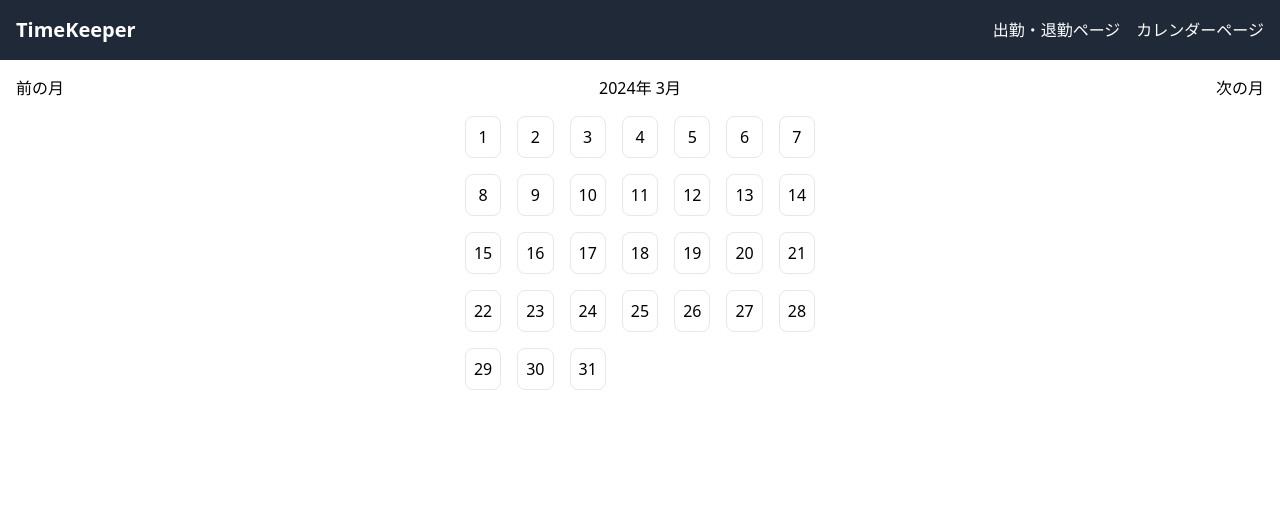
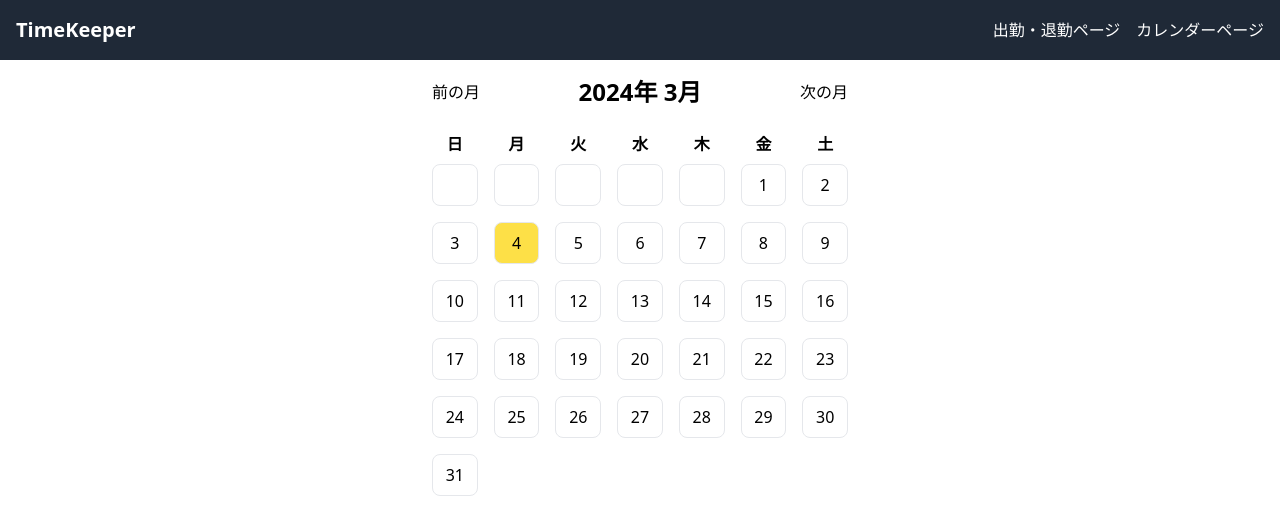
Before and after one commit to oimosensei/TimeKeeper-frontend, a React (Create React App) app: page /calendar in a window 1280 px wide. Shown: the top 530 px of the page. Built offline with nearby package versions, Linux system fonts and the light colour scheme.

Commit message:
feat: カレンダーに曜日の表記を追加し、今日の日付に色がつくように

```diff
--- a/src/components/CalendarPage.tsx
+++ b/src/components/CalendarPage.tsx
@@ -23,6 +23,15 @@ export const CalendarPage = () => {
     setCurrentYear(newYear);
   };
 
+  const isToday = (date: Date) => {
+    const today = new Date();
+    return (
+      date.getFullYear() === today.getFullYear() &&
+      date.getMonth() === today.getMonth() &&
+      date.getDate() === today.getDate()
+    );
+  };
+
   // 日付をクリックしたときの処理
   const handleDateClick = (date: number) => {
     navigate(`/date/${currentYear}/${currentMonth + 1}/${date}`);
@@ -30,23 +39,48 @@ export const CalendarPage = () => {
 
   // 簡単なカレンダーの生成（ここでは実装の簡略化のため固定）
   const lastDay = new Date(currentYear, currentMonth + 1, 0).getDate();
-  const dates = Array.from({ length: lastDay }, (_, i) => i + 1);
+  const firstDayOfWeek = new Date(currentYear, currentMonth, 1).getDay();
+  const dates = Array.from(
+    { length: lastDay },
+    (_, i) => new Date(currentYear, currentMonth, i + 1)
+  );
+  // 曜日を表す配列
+  const weekdays = ["日", "月", "火", "水", "木", "金", "土"];
 
   return (
-    <div className="flex flex-col items-center p-4">
+    <div className="flex flex-col items-center p-4 mx-auto max-w-md">
       <div className="flex justify-between w-full mb-4">
         <button onClick={() => changeMonth(-1)}>前の月</button>
-        <span>{`${currentYear}年 ${currentMonth + 1}月`}</span>
+        <span className="text-2xl font-bold">{`${currentYear}年 ${
+          currentMonth + 1
+        }月`}</span>
         <button onClick={() => changeMonth(1)}>次の月</button>
       </div>
-      <div className="grid grid-cols-7 gap-4">
-        {dates.map((date) => (
+      {/* 曜日を表示 */}
+      <div className="grid grid-cols-7 gap-4 w-full">
+        {weekdays.map((day) => (
+          <div key={day} className="p-2 text-center font-bold">
+            {day}
+          </div>
+        ))}
+      </div>
+      {/* 日付を表示 */}
+      <div className="grid grid-cols-7 gap-4 w-full">
+        {/* 月の最初の日までの空の要素を追加 */}
+        {Array.from({ length: firstDayOfWeek }).map((_, index) => (
+          <div key={`empty-${index}`} className="p-2 border rounded-lg"></div>
+        ))}
+        {dates.map((date, index) => (
           <div
-            key={date}
-            className="p-2 border rounded-lg cursor-pointer text-center"
-            onClick={() => handleDateClick(date)}
+            key={index}
+            className={`p-2 border rounded-lg cursor-pointer text-center  ${
+              isToday(date)
+                ? "bg-yellow-300 hover:bg-yellow-400"
+                : "bg-white-300 hover:bg-gray-400"
+            } `}
+            onClick={() => handleDateClick(date.getDate())}
           >
-            {date}
+            {date.getDate()}
           </div>
         ))}
       </div>
```
